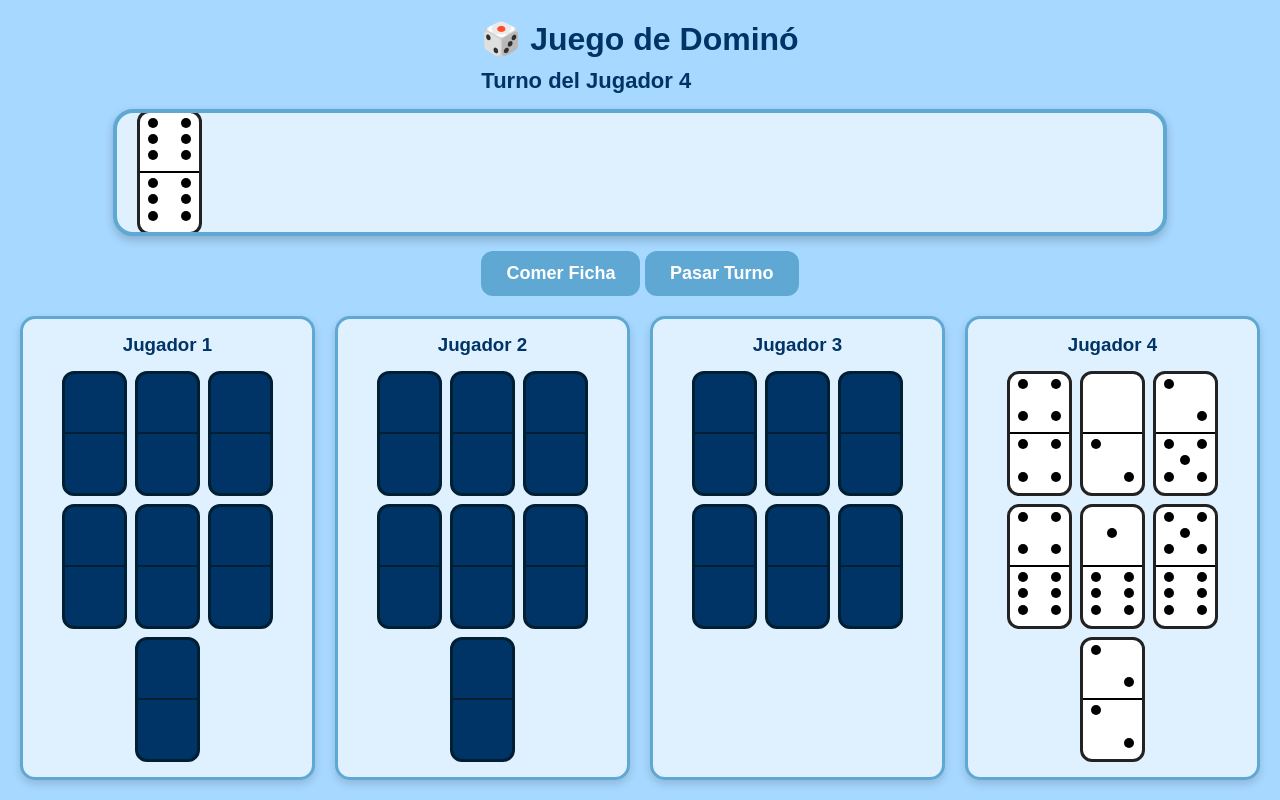
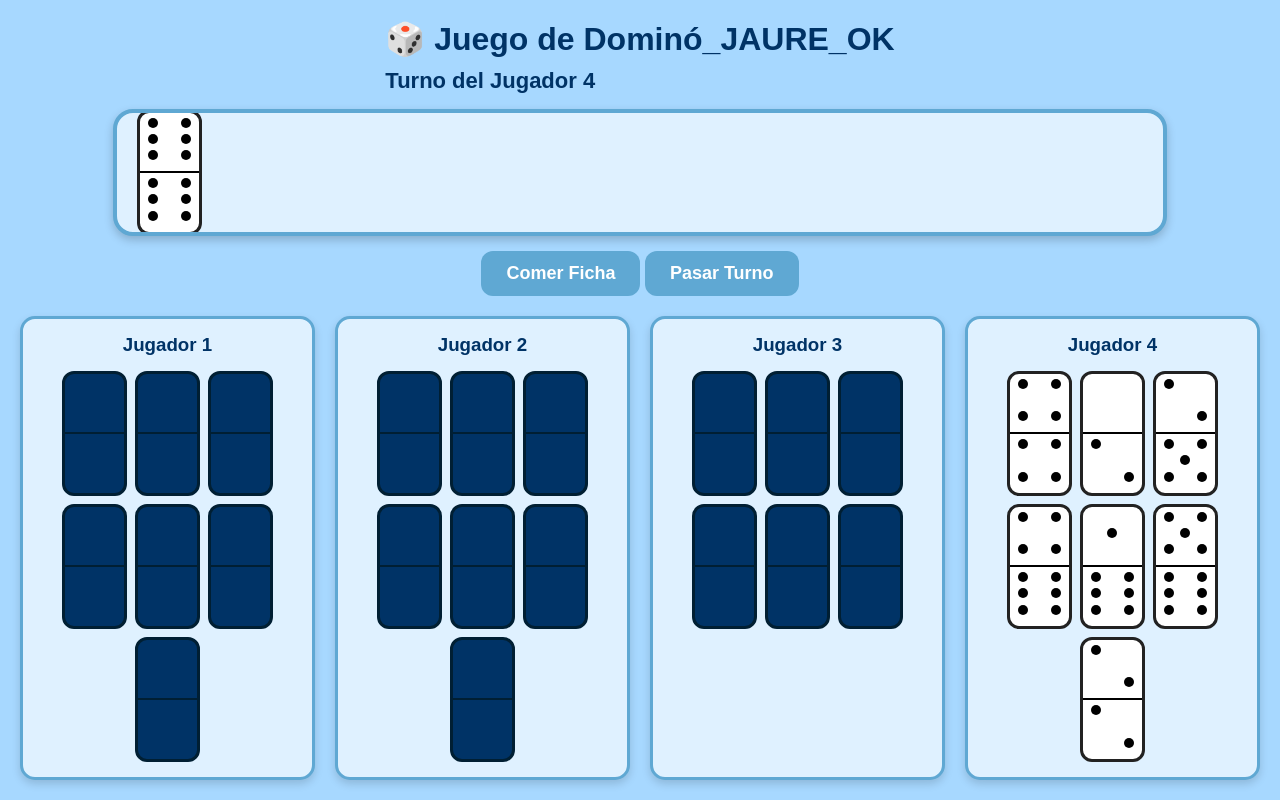
Before and after one commit to ayelen12345/ayelen12345.github.io, a plain HTML site: page index.html in a window 1280 px wide. Drawn offline with Linux system fonts and the light colour scheme.

Commit message:
Add files via upload

```diff
--- a/index.html
+++ b/index.html
@@ -3,7 +3,7 @@
 <head>
 <meta charset="UTF-8">
 <meta name="viewport" content="width=device-width, initial-scale=1.0">
-<title>Dominó 4 Jugadores</title>
+<title>Dominó 4 Jugadores_jaure</title>
 
 <style>
 
@@ -175,7 +175,7 @@ button:hover{
 <div id="mesa">
 
     <div>
-        <h1>🎲 Juego de Dominó</h1>
+        <h1>🎲 Juego de Dominó_JAURE_OK</h1>
         <div id="info"></div>
     </div>
 
```
